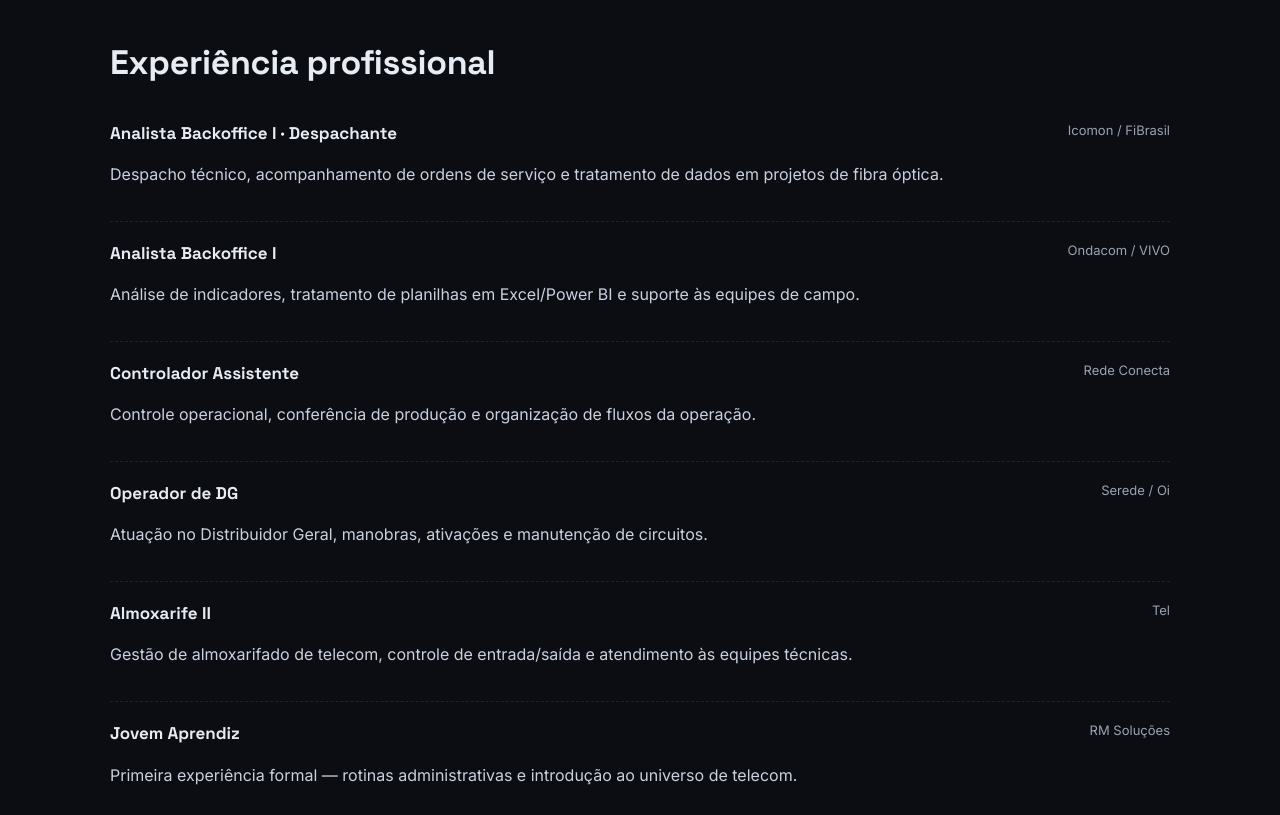
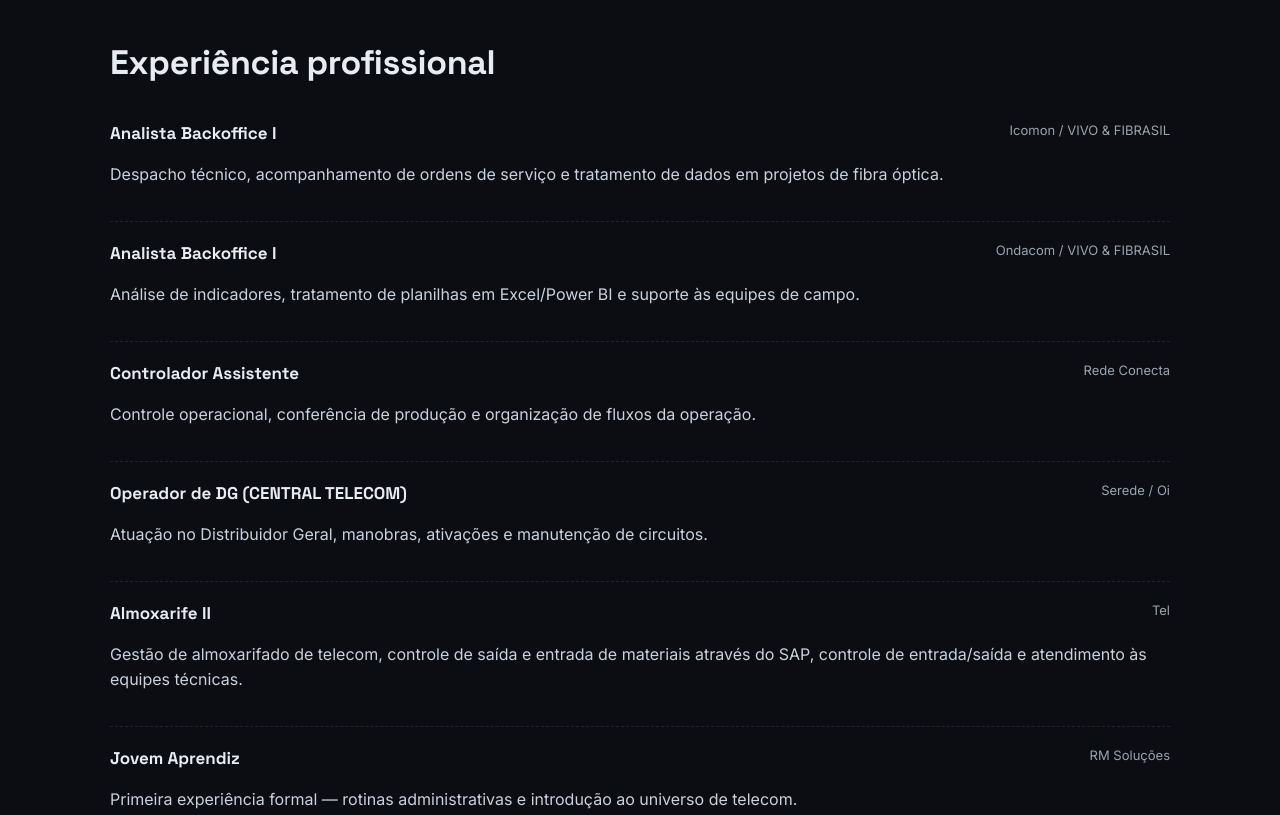
Before and after one commit to henriquebernardino10000-design/Meuportf-lio, a plain HTML site: page index.html in a window 1280 px wide. Shown: the part 2800-3615 px from the top of the page. Drawn offline with Linux system fonts and the light colour scheme.

Commit message:
Update index.html

```diff
--- a/index.html
+++ b/index.html
@@ -182,11 +182,11 @@ Atualmente atuo como Almoxarife II, sendo responsável pelo controle de materiai
     <h2>Experiência profissional</h2>
     <ul class="exp">
       <li>
-        <div class="role"><strong>Analista Backoffice I · Despachante</strong><span>Icomon / FiBrasil</span></div>
+        <div class="role"><strong> Analista Backoffice I</strong><span>Icomon / VIVO & FIBRASIL</span></div>
         <p>Despacho técnico, acompanhamento de ordens de serviço e tratamento de dados em projetos de fibra óptica.</p>
       </li>
       <li>
-        <div class="role"><strong>Analista Backoffice I</strong><span>Ondacom / VIVO</span></div>
+        <div class="role"><strong>Analista Backoffice I</strong><span>Ondacom / VIVO & FIBRASIL</span></div>
         <p>Análise de indicadores, tratamento de planilhas em Excel/Power BI e suporte às equipes de campo.</p>
       </li>
       <li>
@@ -194,12 +194,12 @@ Atualmente atuo como Almoxarife II, sendo responsável pelo controle de materiai
         <p>Controle operacional, conferência de produção e organização de fluxos da operação.</p>
       </li>
       <li>
-        <div class="role"><strong>Operador de DG</strong><span>Serede / Oi</span></div>
+        <div class="role"><strong>Operador de DG (CENTRAL TELECOM)</strong><span>Serede / Oi</span></div>
         <p>Atuação no Distribuidor Geral, manobras, ativações e manutenção de circuitos.</p>
       </li>
       <li>
         <div class="role"><strong>Almoxarife II</strong><span>Tel</span></div>
-        <p>Gestão de almoxarifado de telecom, controle de entrada/saída e atendimento às equipes técnicas.</p>
+        <p>Gestão de almoxarifado de telecom, controle de saída e entrada de materiais através do SAP, controle de entrada/saída e atendimento às equipes técnicas.</p>
       </li>
       <li>
         <div class="role"><strong>Jovem Aprendiz</strong><span>RM Soluções</span></div>
@@ -244,8 +244,8 @@ Atualmente atuo como Almoxarife II, sendo responsável pelo controle de materiai
         <img src="https://lh3.googleusercontent.com/d/1NIPa29CrI9JoO88sGErEyaaGlIudTZi0" alt="Fibras Ópticas 1" loading="lazy">
         <img src="https://lh3.googleusercontent.com/d/1corWpSdE8088FBJM63nKHAOFSvUG7qCg" alt="Fibras Ópticas 2" loading="lazy">
         <img src="https://lh3.googleusercontent.com/d/1lpvvEAn9DSsrLuHgWBcYnxvwxfTCi5oX" alt="Fibras Ópticas 3" loading="lazy">
-        <img src="https://lh3.googleusercontent.com/d/1BrKsEaFVAwbj14od8bmOUOduDc3jOmL_" alt="Fibras Ópticas 4" loading="lazy">
-      </div>
+
+    </div>
     </div>
 
   </div>
```
